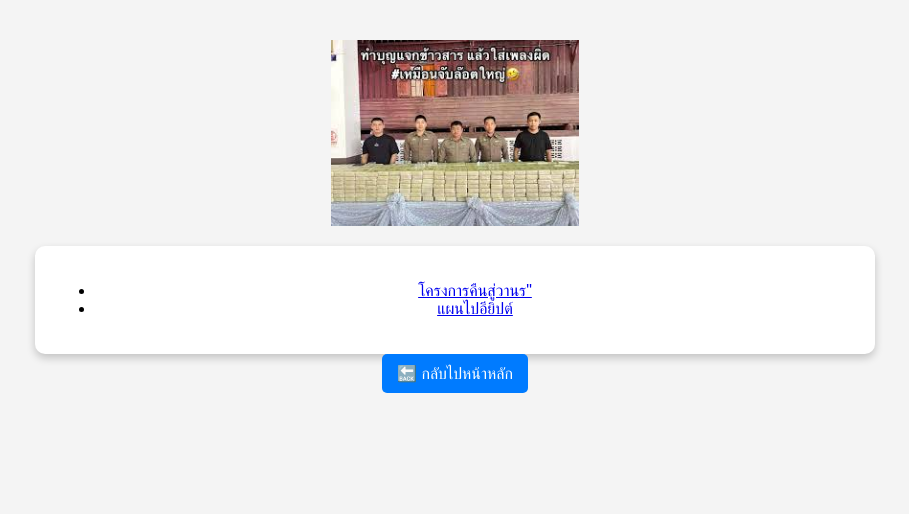
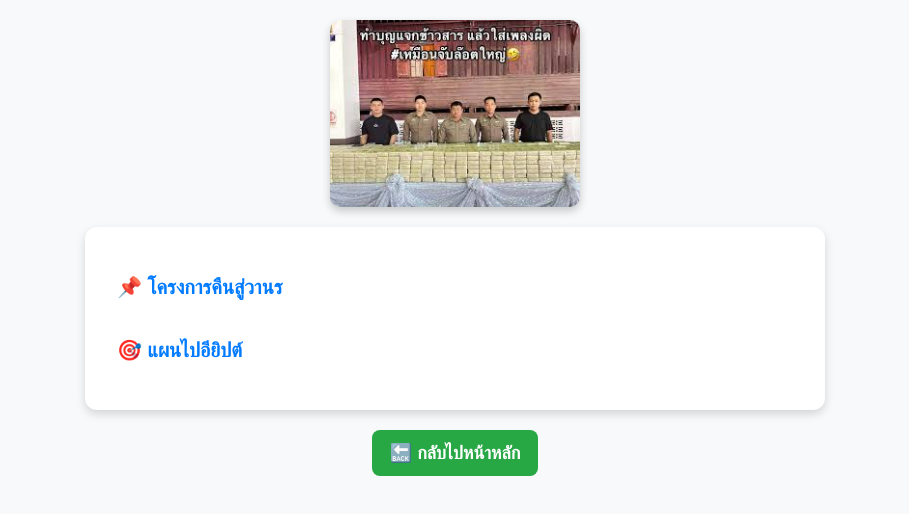
Before and after one commit to kanchon2544/projectvax, a plain HTML site: page projects.html in a window 1280 px wide. Shown: the whole page, without its empty margins (185-1094 px from the left). Drawn offline with Linux system fonts and the light colour scheme.

Commit message:
edit mission page

```diff
--- a/projects.html
+++ b/projects.html
@@ -4,54 +4,88 @@
     <meta charset="UTF-8">
     <meta name="viewport" content="width=device-width, initial-scale=1.0">
     <title>โครงการและภารกิจ</title>
-    <link rel="stylesheet" href="styles.css">
     <style>
+        /* ตั้งค่าสไตล์พื้นฐาน */
         body {
-            font-family: Arial, sans-serif;
+            font-family: 'Prompt', sans-serif;
             margin: 0;
             padding: 20px;
-            background-color: #f4f4f4;
-            text-align: center;
+            background-color: #f8f9fa;
+            display: flex;
+            flex-direction: column;
+            align-items: center;
         }
-        nav {
+
+        /* ปรับสไตล์ของรูปภาพ */
+        img {
+            max-width: 100%;
+            width: 250px;
+            height: auto;
+            display: block;
             margin-bottom: 20px;
-        }
-        .back-btn {
-            display: inline-block;
-            padding: 10px 15px;
-            background-color: #007bff;
-            color: white;
-            text-decoration: none;
-            border-radius: 5px;
-            font-size: 16px;
-        }
-        .back-btn:hover {
-            background-color: #0056b3;
-        }
-        .container {
-            max-width: 800px;
-            margin: auto;
-            background: white;
-            padding: 20px;
             border-radius: 10px;
             box-shadow: 0px 4px 8px rgba(0, 0, 0, 0.2);
         }
-        img {
-            max-width: 200%;
-            width: 20%;
-            height: auto;
+
+        /* กล่องเนื้อหา */
+        .container {
+            width: 90%;
+            max-width: 700px;
+            background: white;
+            padding: 20px;
+            border-radius: 12px;
+            box-shadow: 0px 4px 10px rgba(0, 0, 0, 0.15);
+            text-align: left;
+        }
+
+        /* ปรับลิงก์ให้ดูสวยขึ้น */
+        .custom-link {
+            font-size: 20px;
+            font-weight: bold;
+            color: #007bff;
+            text-decoration: none;
             display: block;
-            margin: 20px auto;
-                }
-                .custom-link {
-            font-size: 18px; /* ปรับขนาดตามต้องการ */
-            font-weight: bold; /* ทำให้ตัวหนา */
-            color: blue; /* กำหนดสีให้เหมือนตัวอย่าง */
-            text-decoration: none; /* ลบขีดเส้นใต้ */
+            padding: 12px;
+            border-radius: 8px;
+            transition: all 0.3s ease-in-out;
         }
 
         .custom-link:hover {
-            text-decoration: underline; /* ทำให้มีเส้นใต้เมื่อเอาเมาส์ไปชี้ */
+            background: #007bff;
+            color: white;
+            text-decoration: none;
+        }
+
+        /* ปรับสไตล์ของรายการ */
+        ul {
+            list-style-type: none;
+            padding: 0;
+        }
+
+        li {
+            margin-bottom: 15px;
+        }
+
+        /* ปรับปุ่มกลับหน้าหลัก */
+        .back-btn {
+            display: inline-block;
+            padding: 12px 18px;
+            background-color: #28a745;
+            color: white;
+            text-decoration: none;
+            border-radius: 8px;
+            font-size: 18px;
+            font-weight: bold;
+            transition: all 0.3s ease-in-out;
+        }
+
+        .back-btn:hover {
+            background-color: #218838;
+        }
+
+        /* จัดปุ่มให้อยู่ตรงกลาง */
+        nav {
+            margin-top: 20px;
         }
     </style>
 </head>
@@ -61,8 +95,8 @@
 
     <div class="container">
         <ul>
-            <li><a href="https://youtube.com/shorts/SXHMnicI6Pg?si=RCLnCb0WOpZsNspp">โครงการคืนสู่วานร"</a></li>
-            <li><a href="jotaro.mp4">แผนไปอียิปต์</a></li>
+            <li><a href="https://youtube.com/shorts/SXHMnicI6Pg?si=RCLnCb0WOpZsNspp" class="custom-link">📌 โครงการคืนสู่วานร</a></li>
+            <li><a href="jotaro.mp4" class="custom-link">🎯 แผนไปอียิปต์</a></li>
         </ul>
     </div>
 
```
